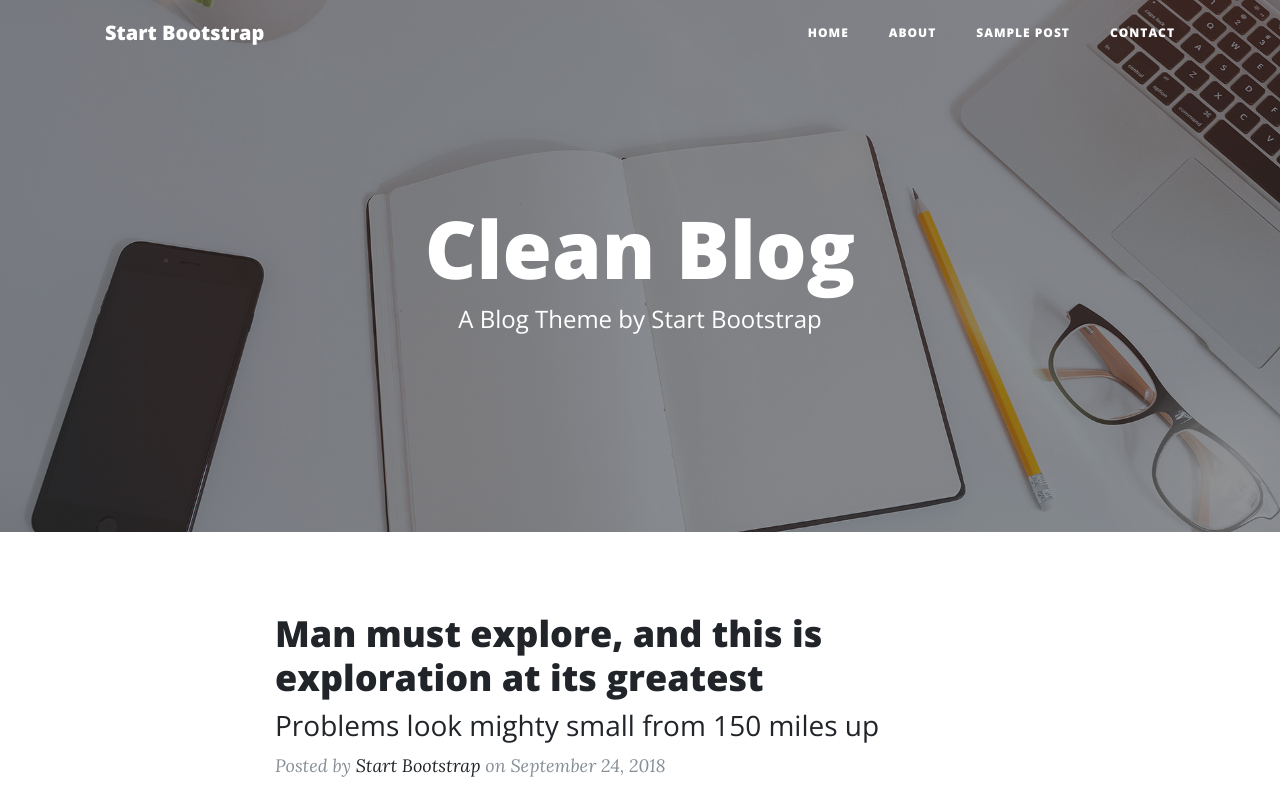
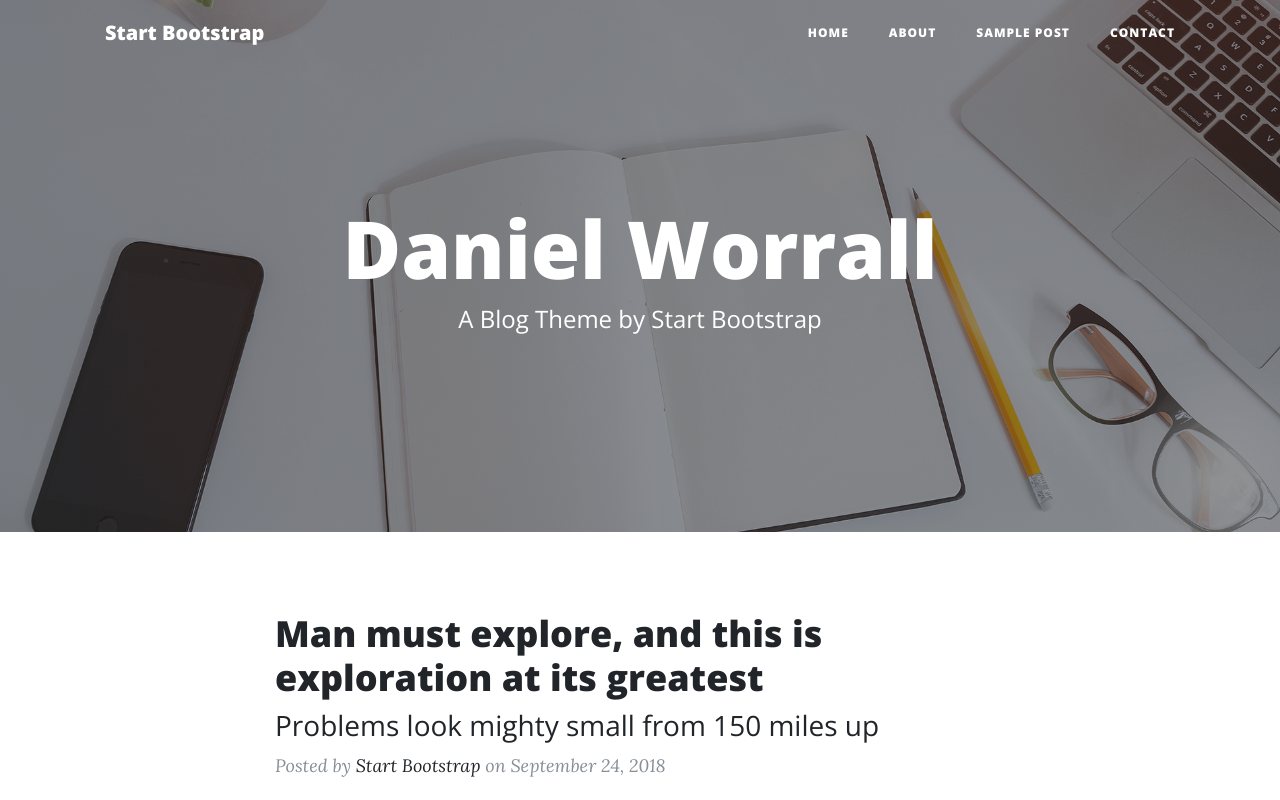
Before and after one commit to danielewworrall/website, a website: page index.html in a window 1280 px wide. Shown: the top 800 px of the page. Drawn offline with nearby package versions, Linux system fonts and the light colour scheme.

Commit message:
Update title

```diff
--- a/index.html
+++ b/index.html
@@ -59,7 +59,7 @@
         <div class="row">
           <div class="col-lg-8 col-md-10 mx-auto">
             <div class="site-heading">
-              <h1>Clean Blog</h1>
+              <h1>Daniel Worrall</h1>
               <span class="subheading">A Blog Theme by Start Bootstrap</span>
             </div>
           </div>
```
